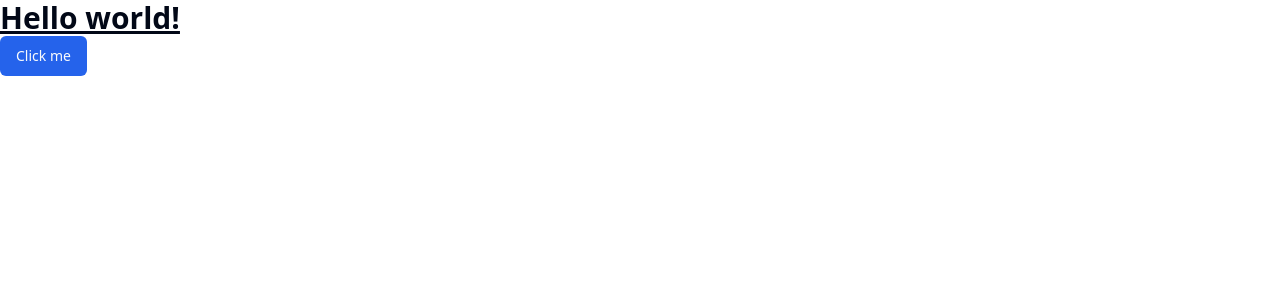
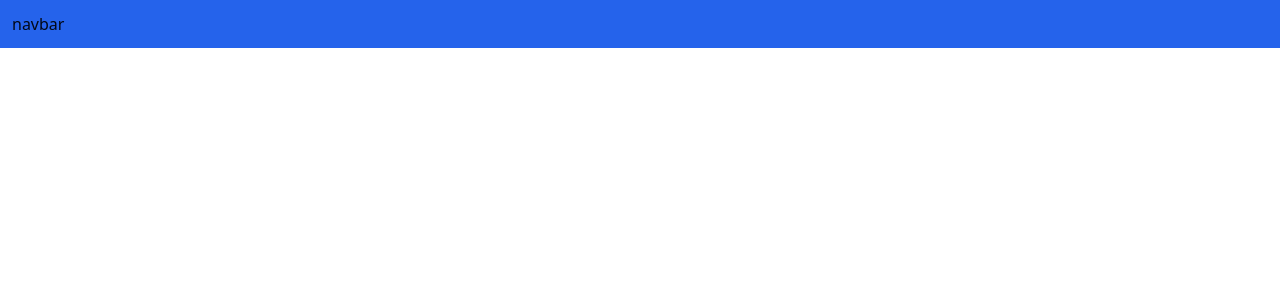
Before and after one commit to yasin-arft/easetone-client, a React (Vite) app: page / in a window 1280 px wide. Shown: the top 300 px of the page. Built offline with nearby package versions, Linux system fonts and the light colour scheme.

Commit message:
layout setup

```diff
--- /dev/null
+++ b/src/Routes/Router.jsx
@@ -0,0 +1,10 @@
+import Layouts from "@/layouts/Layouts";
+import { createBrowserRouter } from "react-router-dom";
+
+export const Router = createBrowserRouter([
+  {
+    path: '/',
+    element: <Layouts/>,
+    children: []
+  }
+]);
--- /dev/null
+++ b/src/layouts/Layouts.jsx
@@ -0,0 +1,16 @@
+import Navbar from '@/shared/Navbar';
+import React from 'react';
+import { Outlet } from 'react-router-dom';
+
+const Layouts = () => {
+  return (
+    <>
+      <Navbar />
+      <div className='max-w-screen-xl mx-auto px-3'>
+        <Outlet />
+      </div>
+    </>
+  );
+};
+
+export default Layouts;
--- a/src/main.jsx
+++ b/src/main.jsx
@@ -1,15 +1,11 @@
 import { StrictMode } from 'react'
 import { createRoot } from 'react-dom/client'
 import './index.css'
-import { Button } from './components/ui/button'
+import { RouterProvider } from 'react-router-dom'
+import { Router } from './Routes/Router'
 
 createRoot(document.getElementById('root')).render(
   <StrictMode>
-    <div>
-      <h1 className="text-3xl font-bold underline">
-        Hello world!
-      </h1>
-      <Button>Click me</Button>
-    </div>
+    <RouterProvider router={Router}/>
   </StrictMode>,
 )
--- /dev/null
+++ b/src/shared/Navbar.jsx
@@ -0,0 +1,11 @@
+import { Button } from "@/components/ui/button";
+
+const Navbar = () => {
+  return (
+    <nav className="p-3 flex justify-between items-center bg-primary">
+      navbar
+    </nav>
+  );
+};
+
+export default Navbar;
```
